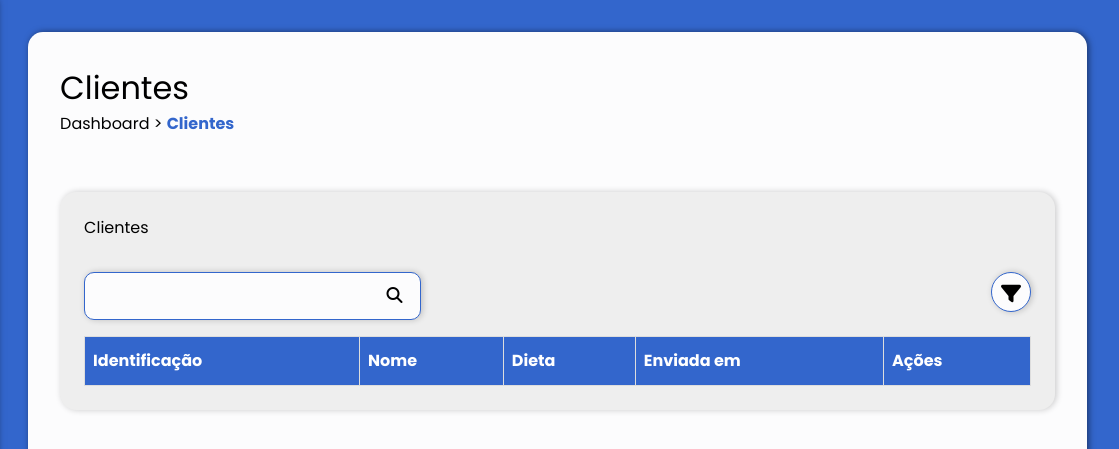
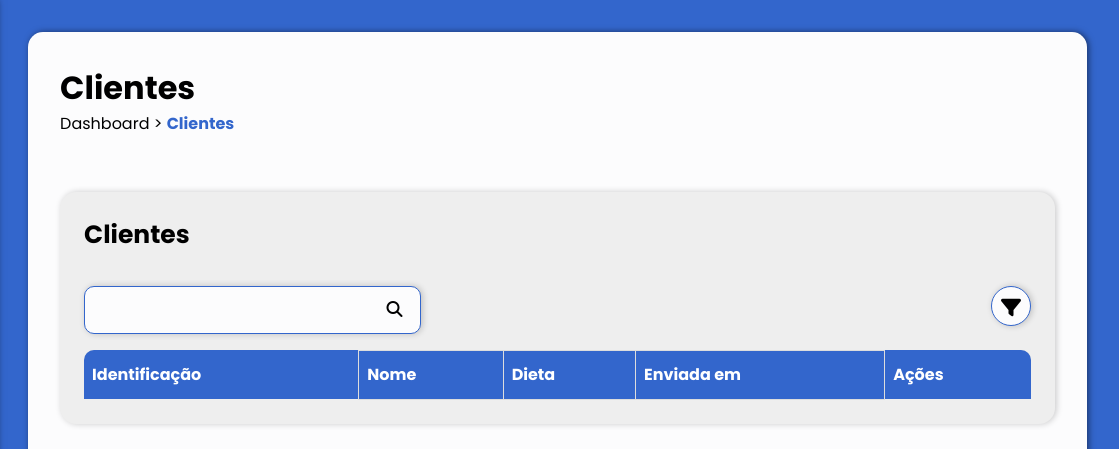
Before and after one commit to codeLeite/PIT2, a website: page pages/clientes-nutritionist.html in a window 1280 px wide. Shown: the top 449 px of the page, 161-1280 px from the left. Drawn offline with nearby package versions, Linux system fonts and the light colour scheme; files whose address does not match are found by name.

Commit message:
Final project.exe

```diff
--- a/js/request-diet.js
+++ b/js/request-diet.js
@@ -27,6 +27,7 @@ $('#form-request').on('submit', async function(e){
   const body = {
     "clienteId": dadosUsuario.cliente.id,
     "objetivoFoco": $('#tipo-dieta option:selected').text(),
+    "pesoAtual": $('#peso').val(),
     "nutricionista": {
       "nutricionistaId": $('#nutricionistas').val()
     }
@@ -36,7 +37,7 @@ $('#form-request').on('submit', async function(e){
       "clienteId": dadosUsuario.cliente.id,
       "altura": $('#altura').val(),
       "peso": $('#peso').val(),
-      "circunferenciaQuadril": $('#circHips').val(),
+      "circunferenciaQuadril": $('#circHips').val() || undefined,
       "circunferenciaCintura": $('#circWaist').val(),
       "circunferenciaPescoco": $('#circNeck').val(),
     }
@@ -44,4 +45,5 @@ $('#form-request').on('submit', async function(e){
   alert(response.message)
   const responseMedidas = await $.post('https://pit2-api.pd8edx.easypanel.host/api/medidas',bodyMedidas)
   alert(responseMedidas.message)
+  window.location.href = './anamnese-user.html'
 })
--- a/pages/clientes-nutritionist.html
+++ b/pages/clientes-nutritionist.html
@@ -46,11 +46,11 @@
         <table id="tabela-cliente">
           <thead>
             <tr>
-              <th>Identificação</th>
+              <th class="left-rounded">Identificação</th>
               <th>Nome</th>
               <th>Dieta</th>
               <th>Enviada em</th>
-              <th>Ações</th>
+              <th class="right-rounded">Ações</th>
             </tr>
           </thead>
           <tbody>
--- a/src/styles/clientes-nutritionist.css
+++ b/src/styles/clientes-nutritionist.css
@@ -69,6 +69,16 @@ section {
   border-radius: 15px;
   overflow-y: scroll;
   max-height: calc(100vh - 4rem);
+}
+
+section h1{
+  font-size: 32px;
+  font-weight: bolder;
+}
+
+section h2 {
+  font-size: 25px;
+  font-weight: bold;
 }
 
 .nav-top{
@@ -268,3 +278,12 @@ table th {
   cursor: pointer;
   color: rgb(82, 161, 209);
 }
+
+.left-rounded{
+  border-top-left-radius: 10px;
+  border: none;
+}
+.right-rounded{
+  border-top-right-radius: 10px;
+  border: none;
+}
--- a/src/styles/dashboard-nutritionist.css
+++ b/src/styles/dashboard-nutritionist.css
@@ -67,8 +67,18 @@ section {
   background-color: #FCFCFD;
   box-shadow: .1rem .0rem .4rem .0rem rgba(0, 0, 0, 0.5);
   border-radius: 15px;
-  overflow-y: scroll;
+  overflow-y: hidden;
   max-height: calc(100vh - 4rem);
+}
+
+section h2{
+  font-size: 22px;
+  font-weight: bold;
+}
+
+#user-name{
+  font-size: 25px;
+  font-weight: bold;
 }
 
 .nav-top{
@@ -223,3 +233,12 @@ table th {
   cursor: pointer;
   color: rgb(82, 161, 209);
 }
+
+.left-rounded{
+  border-top-left-radius: 10px;
+  border: none;
+}
+.right-rounded{
+  border-top-right-radius: 10px;
+  border: none;
+}
--- a/src/styles/dashboard-user.css
+++ b/src/styles/dashboard-user.css
@@ -198,6 +198,8 @@ section h1{
 table {
   border-collapse: collapse;
   width: 100%;
+  max-height: 200px;
+  overflow-y: auto;
   margin-top: 1rem;
 }
 
@@ -261,6 +263,16 @@ table th {
   color: rgb(82, 161, 209);
 }
 
+.content-card h2{
+  font-weight: bold;
+  font-size: 22px;
+}
+
+#user-name{
+  font-weight: bold;
+  font-size: 25px;
+}
+
 @media (max-width: 1200px) {
   .diet-wrapper{
     grid-template-columns: repeat(1, minmax(250px, 1fr));
--- a/src/styles/dieta-user.css
+++ b/src/styles/dieta-user.css
@@ -103,6 +103,7 @@ section .breadcrumb .is-active{
 }
 
 section h1{
+  font-weight: bold;
   font-size: 2rem;
 }
 
@@ -123,8 +124,10 @@ section h1{
   box-shadow: .1rem .2rem .4rem .2rem rgba(0, 0, 0, 0.2);
 }
 
-.content-card h1{
+.content-card h2{
   margin-bottom: 1rem;
+  font-weight: bolder;
+  font-size: 22px;
 }
 
 table {
--- a/src/styles/pendentes-nutritionist.css
+++ b/src/styles/pendentes-nutritionist.css
@@ -67,7 +67,7 @@ section {
   background-color: #FCFCFD;
   box-shadow: .1rem .0rem .4rem .0rem rgba(0, 0, 0, 0.5);
   border-radius: 15px;
-  overflow-y: scroll;
+  overflow-y: hidden;
   max-height: calc(100vh - 4rem);
 }
 
@@ -113,7 +113,12 @@ section {
 }
 
 section h1{
+  font-weight: bold;
   font-size: 2rem;
+}
+section h2{
+  font-weight: bold;
+  font-size: 1.5rem;
 }
 
 .diet-wrapper{
@@ -381,3 +386,12 @@ td input, td select{
   font-size: 12px;
   font-weight: bold;
 }
+
+.left-rounded{
+  border-top-left-radius: 10px;
+  border: none;
+}
+.right-rounded{
+  border-top-right-radius: 10px;
+  border: none;
+}
```
Also changed, not shown: js/dashboard-user.js (+12 -0 lines), pages/anamnese-user.html (+4 -4 lines), pages/dashboard-nutritionist.html (+2 -2 lines), pages/dashboard-user.html (+11 -36 lines), pages/pendentes-nutritionist.html (+2 -2 lines).
